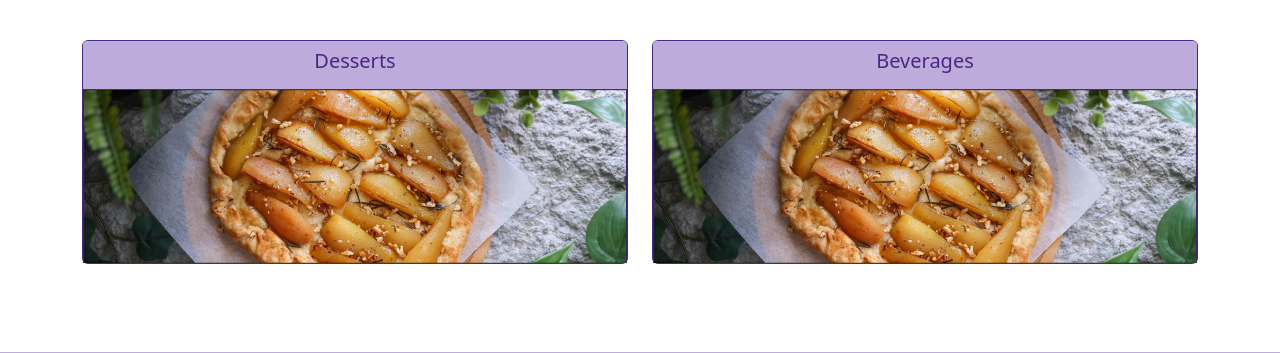
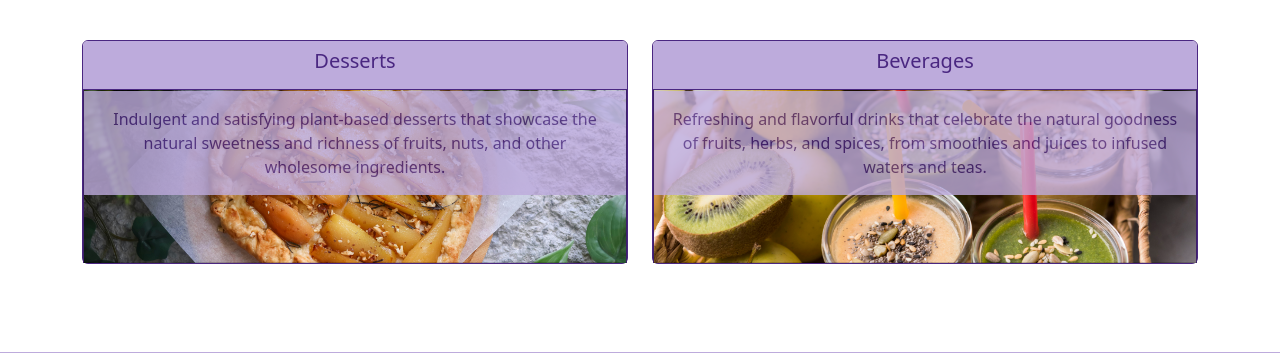
Before and after one commit to shanreed25/Recipe-Sharing-Backend, a Flask app: page /recipes-categories in a window 1280 px wide. Shown: the part 1343-1696 px from the top of the page. Run offline with Flask 3, Linux system fonts and the light colour scheme.

Commit message:
editing layout

```diff
--- a/static/css/category-cards.css
+++ b/static/css/category-cards.css
@@ -1,12 +1,18 @@
 /*recipe_category_cards.html*/
+.category-card-header {
+  background-color: #BDABDC;
+  border-bottom: .1rem solid #4A2781;
+
+}
+
+.category-card {
+  border: .1rem solid #4A2781;
+}
+
 .recipe-category-card-title a{
   text-decoration: none;
   color: #4A2781;
   /* font-size: 3rem; */
-}
-
-.category-card {
-  border: .1rem solid #4A2781;
 }
 
 .category-card-image{
@@ -16,8 +22,11 @@
    background-position: center;
 }
 
-.category-card-header {
+.category-card-image p{
+  color: #4A2781;
+  font-size: 1rem;
+  padding: 1rem;
   background-color: #BDABDC;
-  border-bottom: .1rem solid #4A2781;
-
+  opacity: 0.8;
+  /* margin: 1rem; */
 }
--- /dev/null
+++ b/static/css/featured.css
@@ -0,0 +1,11 @@
+
+/* FEATURED SECTION */
+.feature-section-card {
+  background-size: cover;
+  background-repeat: no-repeat;
+  background-color: #BDABDC;
+}
+
+.featured-thumbnail {
+  background-color: #BDABDC;
+}
--- a/static/css/main.css
+++ b/static/css/main.css
@@ -1,3 +1,4 @@
-@import url("./header.css");
+@import url("./base.css");
+@import url("./featured.css");
 @import url("./category-cards.css");
-@import url("./recipe-cards.css");
+@import url("./recipe.css");
--- a/static/css/recipe-cards.css
+++ /dev/null
@@ -1,8 +0,0 @@
-    .recipe-card-text-clamp {
-        overflow: hidden;
-        text-overflow: ellipsis;
-        display: -webkit-box; /* Required for line-clamp in some browsers */
-        -webkit-line-clamp: 3; /* Set the desired number of lines */
-        -webkit-box-orient: vertical; /* Required for line-clamp */
-        line-clamp: 3; /* Standard property for line clamping */
-    }
--- /dev/null
+++ b/static/css/recipe.css
@@ -0,0 +1,31 @@
+.recipe-card-text-clamp {
+  overflow: hidden;
+  text-overflow: ellipsis;
+  display: -webkit-box; /* Required for line-clamp in some browsers */
+  -webkit-line-clamp: 3; /* Set the desired number of lines */
+  -webkit-box-orient: vertical; /* Required for line-clamp */
+  line-clamp: 3; /* Standard property for line clamping */
+}
+
+/* Recipe List*/
+.recipe-card-image {
+  background-color: #4a2781;
+  background-size: cover;
+  background-repeat: no-repeat;
+  background-position: center;
+}
+
+/*Recipe*/
+.servings-details {
+  border-top: 0.3rem solid #4a2781;
+  border-bottom: 0.3rem solid #4a2781;
+}
+
+.details-card-header {
+  background-color: #bdabdc;
+  border-bottom: 0.1rem solid #4a2781;
+}
+
+.details-card {
+  border: 0.1rem solid #4a2781;
+}
--- a/templates/category_list.html
+++ b/templates/category_list.html
@@ -20,47 +20,56 @@
           {# Appetizers #}
           {% set card_image = '../static/images/appetizers.jpg' %}
           {% set category_route = "appetizers" %}
+          {% set category_text = 'From colorful veggie platters to creative dips and bit-sized snacks, these mades to share savory dishes are perfect for any occasion.' %}
           {% set category = "Appetizers"%}
           {% include "./includes/recipe_category_cards.html" %}
 
           {# Breakfast#}
           {% set card_image = '../static/images/breakfast.jpg' %}
           {% set category_route = "breakfast" %}
+          {% set category_text = 'Start your day with a vibrant and nourishing meal featuring a diverse range of flavors and textures, from hearty and savory to light and sweet.' %}
           {% set category = "Breakfast"%}
           {% include "./includes/recipe_category_cards.html" %}
 
           {# Soups#}
           {% set card_image = '../static/images/soup.jpg' %}
           {% set category_route = "soups" %}
+          {% set category_text = 'Warm up with a comforting bowl of soup, featuring a variety of ingredients and flavors to nourish your body and soul.' %}
           {% set category = "Soups"%}
           {% include "./includes/recipe_category_cards.html" %}
 
           {# Salads #}
           {% set card_image = '../static/images/salad.jpg' %}
           {% set category_route = "salads" %}
+          {% set category_text = 'Fresh and vibrant salads that celebrate the season\'s best produce, featuring a variety of textures and flavors to delight your palate.' %}
           {% set category = "Salads"%}
           {% include "./includes/recipe_category_cards.html" %}
 
           {# Entrees #}
           {% set card_image = '../static/images/pita-entree.jpg' %}
           {% set category_route = "entrees" %}
+          {% set category_text = 'Hearty and satisfying main courses that showcase the versatility of plant-based ingredients, from savory stews to flavorful stir-fries.' %}
           {% set category = "Entrees"%}
           {% include "./includes/recipe_category_cards.html" %}
 
           {# Sides #}
-          {% set card_image = '../static/images/pizza-entree.jpg' %}
+          {% set card_image = '../static/images/sides.jpg' %}
           {% set category_route = "sides" %}
+          {% set category_text = 'Delicious and versatile side dishes that complement any meal, from roasted vegetables to grain salads and beyond.' %}
           {% set category = "Sides"%}
           {% include "./includes/recipe_category_cards.html" %}
 
           {# Desserts #}
           {% set card_image = '../static/images/dessert2.jpg' %}
           {% set category_route = "desserts" %}
+          {% set category_text = 'Indulgent and satisfying plant-based desserts that showcase the natural sweetness and richness of fruits, nuts, and other wholesome ingredients.' %}
           {% set category = "Desserts"%}
           {% include "./includes/recipe_category_cards.html" %}
 
           {# Beverages #}
           {% set category_route = "beverages" %}
+          {% set card_image = '../static/images/beverages.jpg' %}
+          {% set category_text = 'Refreshing and flavorful drinks that celebrate the natural goodness of fruits, herbs, and spices, from smoothies and juices to infused waters and teas.' %}
           {% set category = "Beverages"%}
           {% include "./includes/recipe_category_cards.html" %}
         </div>
--- a/templates/includes/recipe_category_cards.html
+++ b/templates/includes/recipe_category_cards.html
@@ -10,6 +10,7 @@
     </div>
 
     <div class="category-card-image card h-100 overflow-hidden rounded-0" style="background-image: url({{card_image}});">
+      <p>{{ category_text }}</p>
     </div>
   </div>
 </div>
```
Also changed, not shown: static/css/base.css (added, +48 -0 lines), static/css/header.css (deleted, +0 -89 lines), static/images/beverages.jpg (added), 2 other files.
